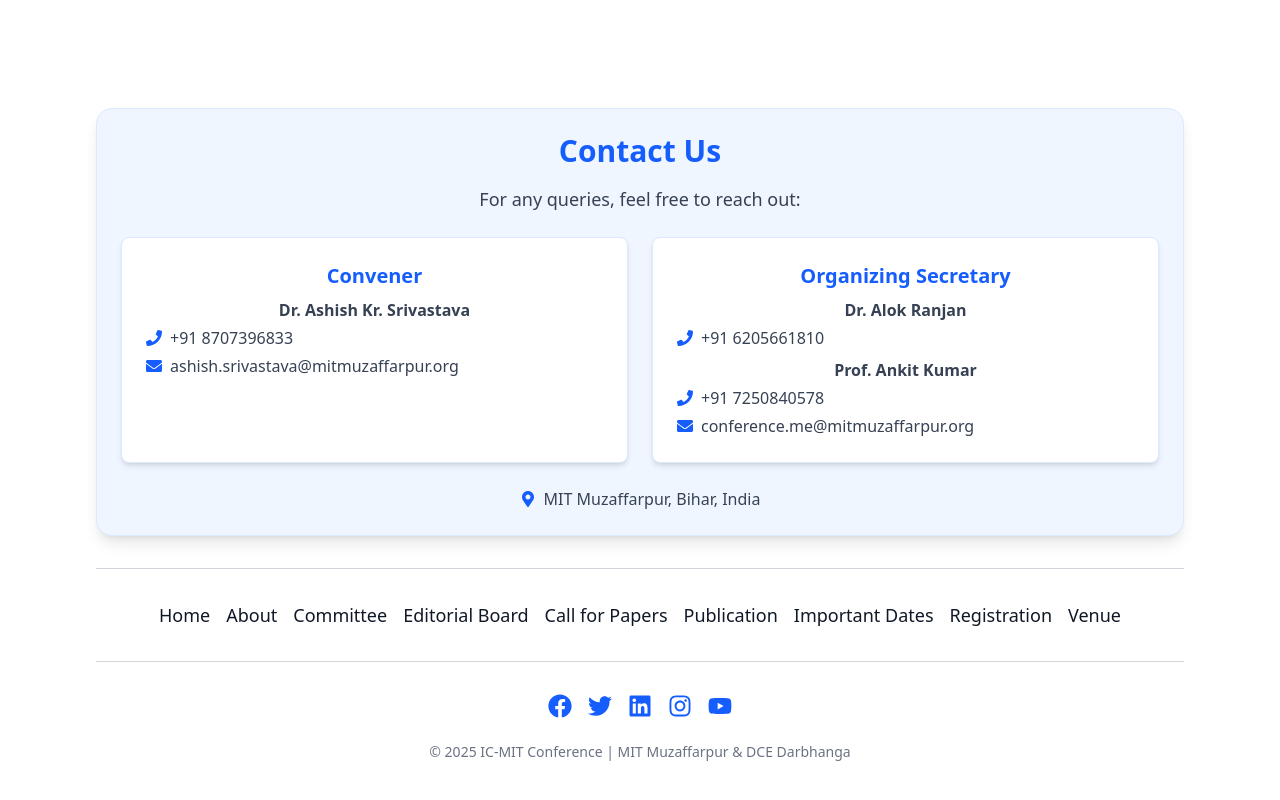
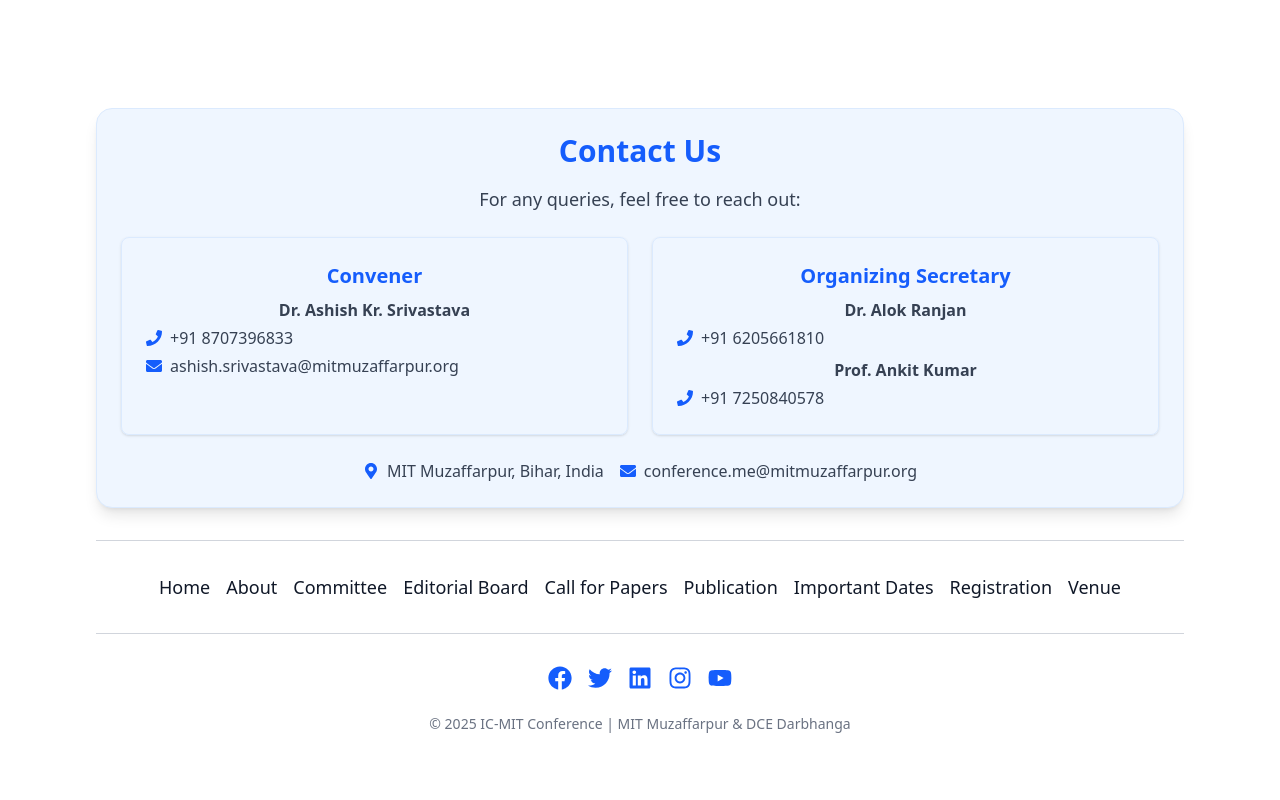
Before and after one commit to HarryOhm33/IC-MIT, a React (Vite) app: page / in a window 1280 px wide. Shown: the part 9727-10527 px from the top of the page. Built offline with nearby package versions, Linux system fonts and the light colour scheme.

Commit message:
Edited Contact Details

```diff
--- a/src/components/ContactFooter.jsx
+++ b/src/components/ContactFooter.jsx
@@ -34,7 +34,7 @@
           {/* Convener and Organizing Secretary in Card View */}
           <div className="grid grid-cols-1 md:grid-cols-2 gap-6 mt-6">
             {/* Convener Card */}
-            <div className="bg-white p-6 rounded-lg shadow-md border border-blue-100">
+            <div className="p-6 rounded-lg shadow-sm border border-blue-100 bg-transparent">
               <h3 className="text-xl font-semibold text-blue-600">Convener</h3>
               <p className="mt-2 text-gray-700">
                 <strong>Dr. Ashish Kr. Srivastava</strong>
@@ -60,7 +60,7 @@
             </div>
 
             {/* Organizing Secretary Card */}
-            <div className="bg-white p-6 rounded-lg shadow-md border border-blue-100">
+            <div className="p-6 rounded-lg shadow-sm border border-blue-100 bg-transparent">
               <h3 className="text-xl font-semibold text-blue-600">
                 Organizing Secretary
               </h3>
@@ -88,23 +88,23 @@
                   +91 7250840578
                 </a>
               </p>
-              <p className="mt-1 flex items-center gap-2 text-gray-700">
-                <FaEnvelope className="text-blue-600" />
-                <a
-                  href="mailto:conference.me@mitmuzaffarpur.org"
-                  className="hover:text-blue-600 transition duration-300"
-                >
-                  conference.me@mitmuzaffarpur.org
-                </a>
-              </p>
             </div>
           </div>
 
-          {/* Location */}
-          <div className="mt-6">
-            <p className="mt-2 flex justify-center items-center gap-2 text-gray-700">
+          {/* Location and Email Side by Side in Desktop View */}
+          <div className="mt-6 flex flex-col md:flex-row justify-center items-center gap-4">
+            <p className="flex items-center gap-2 text-gray-700">
               <FaMapMarkerAlt className="text-blue-600" />
               MIT Muzaffarpur, Bihar, India
+            </p>
+            <p className="flex items-center gap-2 text-gray-700">
+              <FaEnvelope className="text-blue-600" />
+              <a
+                href="mailto:conference.me@mitmuzaffarpur.org"
+                className="hover:text-blue-600 transition duration-300"
+              >
+                conference.me@mitmuzaffarpur.org
+              </a>
             </p>
           </div>
         </motion.div>
```
